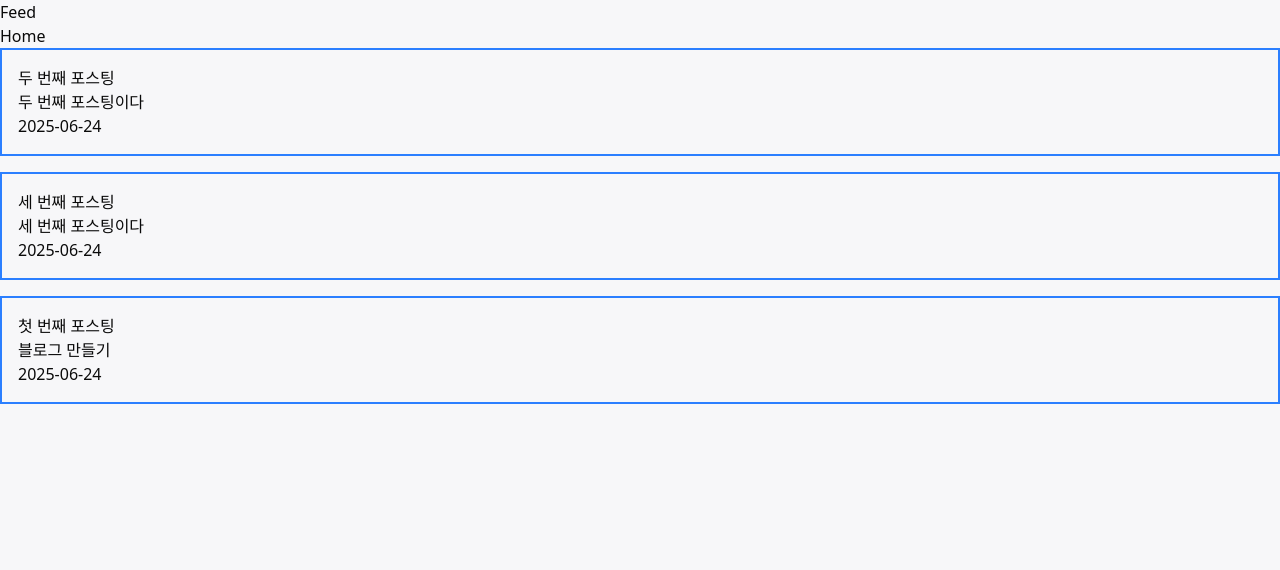
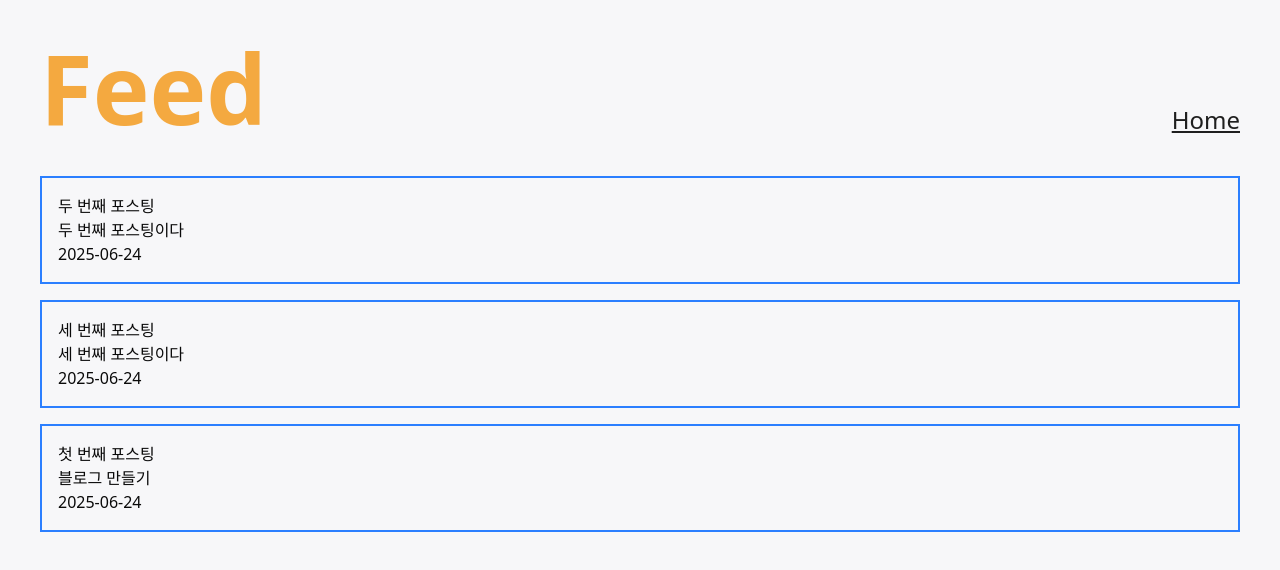
Before and after one commit to owen-ever/ever-blog, a Next.js app: page /en/posts in a window 1280 px wide. Shown: the top 570 px of the page. Built offline with nearby package versions, Linux system fonts and the light colour scheme.

Commit message:
💄 스타일 오타 수정

```diff
--- a/src/app/[locale]/posts/page.tsx
+++ b/src/app/[locale]/posts/page.tsx
@@ -7,11 +7,15 @@ export default function PostListPage() {
   const posts = getAllPosts();
 
   return (
-    <main>
-      <section>
-        <h1>{tPostList('title')}</h1>
-        <Link href="/">{tPostList('home')}</Link>
-      </section>
+    <main className="flex h-full w-full flex-col gap-y-10 p-10">
+      <div className="flex flex-col items-start gap-4 sm:flex-row sm:items-end sm:justify-between">
+        <div className="text-main text-7xl font-bold lg:text-8xl">{tPostList('title')}</div>
+        <div className="flex h-full items-end">
+          <Link className="text-colPick text-2xl font-medium underline" href="/">
+            {tPostList('home')}
+          </Link>
+        </div>
+      </div>
 
       <section>
         <ul className="flex flex-col gap-4">
--- a/src/app/[locale]/resume/page.tsx
+++ b/src/app/[locale]/resume/page.tsx
@@ -79,7 +79,7 @@ export default function ResumePage() {
 
   return (
     <main className="flex h-full w-full flex-col gap-y-10 p-10">
-      <div className="flex flex-col items-start gap-4 sm:flex-row sm:items-center sm:justify-between">
+      <div className="flex flex-col items-start gap-4 sm:flex-row sm:items-end sm:justify-between">
         <div className="text-main text-7xl font-bold lg:text-8xl">{tResume('title')}</div>
         <div className="flex h-full items-end">
           <Link className="text-colPick text-2xl font-medium underline" href="/">
@@ -91,7 +91,6 @@ export default function ResumePage() {
       <section className="mx-auto w-full">
         <div className="p-0">
           <div className="grid grid-cols-1 gap-4 sm:grid-cols-2 lg:grid-cols-4 lg:gap-0">
-            {/* <div className="grid grid-cols-1 gap-4 sm:grid-cols-2 sm:gap-6 lg:grid-cols-4 lg:gap-8"> */}
             <div className="space-y-3">
               <h2 className="border-b pb-1 text-xs font-semibold tracking-wider text-gray-500 uppercase">Identity</h2>
               <div>
```
